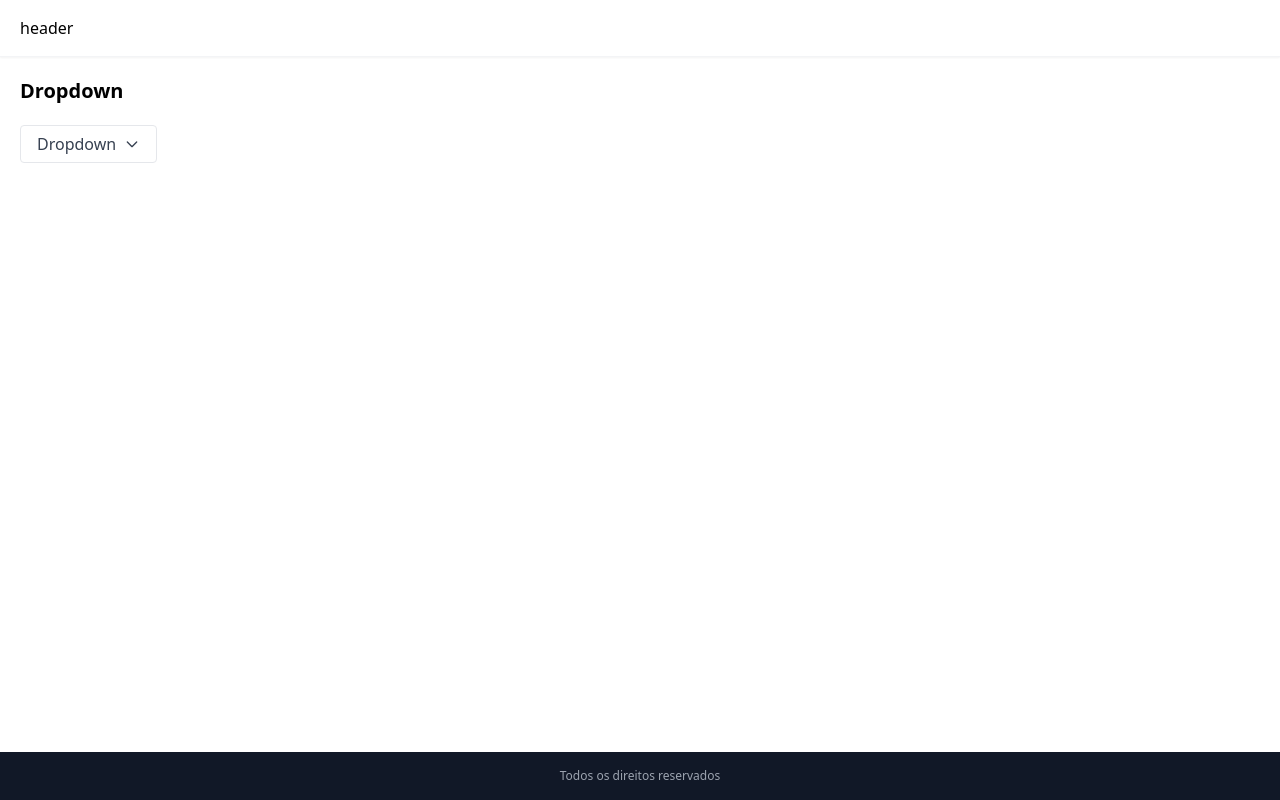
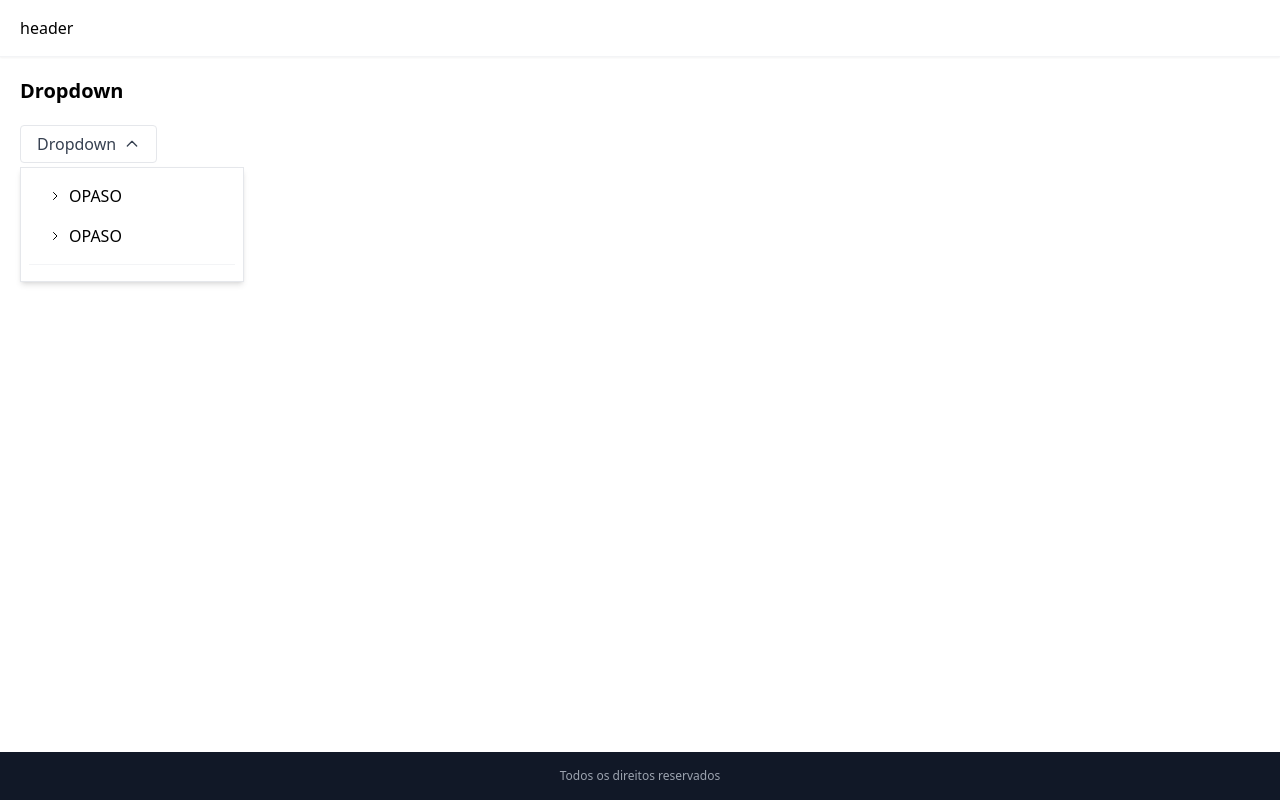
Before and after one commit to ernandesrs/pproj_vuejs3_estudos, a Vue app: page / in a window 1280 px wide. Built offline with nearby package versions, Linux system fonts and the light colour scheme.

Commit message:
Criação do 'DropdownItemUi'

```diff
--- /dev/null
+++ b/src/components/Ui/Dropdown/DropdownItem.vue
@@ -0,0 +1,23 @@
+<template>
+    <a :href="href" :title="title" :target="target"
+        class="block px-5 py-2 hover:bg-gray-100">
+        <span class="flex items-center">
+            <svg class="w-3 h-3 mr-2" fill="none" stroke="currentColor" viewBox="0 0 24 24"
+                xmlns="http://www.w3.org/2000/svg">
+                <path stroke-linecap="round" stroke-linejoin="round" stroke-width="2"
+                    d="M9 5l7 7-7 7"></path>
+            </svg>
+            <span v-if="!$slots.dropdownItemContent">{{ text }}</span>
+            <slot name="dropdownItemContent"></slot>
+        </span>
+    </a>
+</template>
+
+<script>
+export default {
+    name: 'DropdownItem',
+
+    props: ['href', 'text', 'title', 'target'],
+
+}
+</script>
--- /dev/null
+++ b/src/components/Ui/Dropdown/DropdownSeparatorUi.vue
@@ -0,0 +1,8 @@
+<template>
+    <div class="border-b border-gray-100 my-2"></div>
+</template>
+<script>
+export default {
+    name: 'DropdownSeparatorUi'
+};
+</script>
--- a/src/components/Ui/DropdownUi.vue
+++ b/src/components/Ui/Dropdown/DropdownUi.vue
@@ -24,7 +24,7 @@
         </button>
 
         <div v-show="dropdownShow"
-            :class="['absolute mt-1 w-56 border border-gray-200 px-4 py-3 shadow-md', dropdownContentDinamicStyles]">
+            :class="['absolute mt-1 w-56 border border-gray-200 px-2 py-2 shadow-md', dropdownContentDinamicStyles]">
             <slot name="dropdownContent"></slot>
         </div>
     </div>
--- a/src/views/HomeView.vue
+++ b/src/views/HomeView.vue
@@ -3,12 +3,26 @@
 		<h1 class="text-xl font-semibold">Dropdown</h1>
 
 		<div class="py-5 flex">
-			<DropdownUi>
+			<DropdownUi opened="true">
 				<template v-slot:dropdownButtonContent>
 					Dropdown
 				</template>
 				<template v-slot:dropdownContent>
-					Opa
+					<DropdownItem href="http://www.google.com" text="Opa, texto!"
+						target="_blank" title="Open this link">
+						<template v-slot:dropdownItemContent>
+							OPASO
+						</template>
+					</DropdownItem>
+
+					<DropdownItem href="http://www.google.com" text="Opa, texto!"
+						target="_blank" title="Open this link">
+						<template v-slot:dropdownItemContent>
+							OPASO
+						</template>
+					</DropdownItem>
+
+					<DropdownSeparatorUi></DropdownSeparatorUi>
 				</template>
 			</DropdownUi>
 		</div>
@@ -16,9 +30,11 @@
 </template>
 
 <script>
-import DropdownUi from '@/components/Ui/DropdownUi.vue';
+import DropdownUi from '@/components/Ui/Dropdown/DropdownUi.vue';
+import DropdownItem from '@/components/Ui/Dropdown/DropdownItem.vue';
+import DropdownSeparatorUi from '@/components/Ui/Dropdown/DropdownSeparatorUi.vue';
 export default {
 	name: 'HomeView',
-	components: { DropdownUi }
+	components: { DropdownUi, DropdownItem, DropdownSeparatorUi }
 }
 </script>
```
